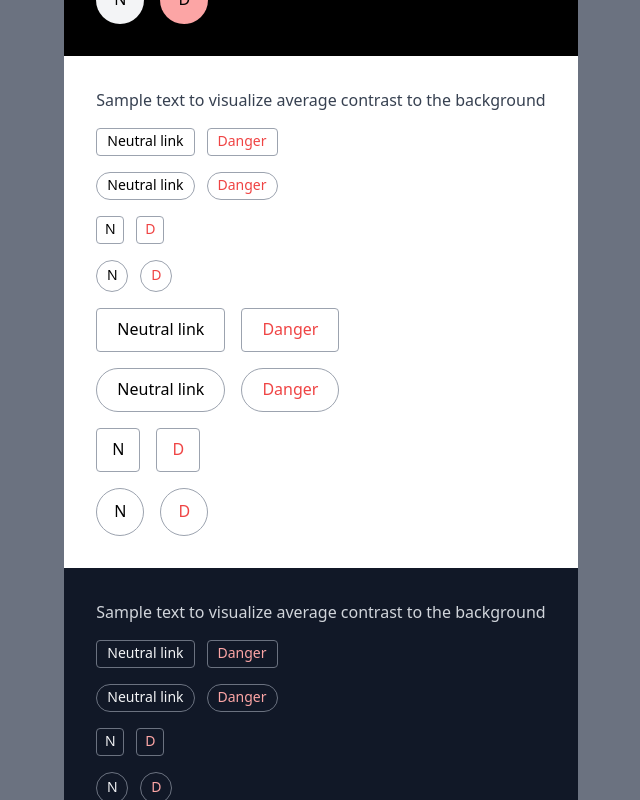
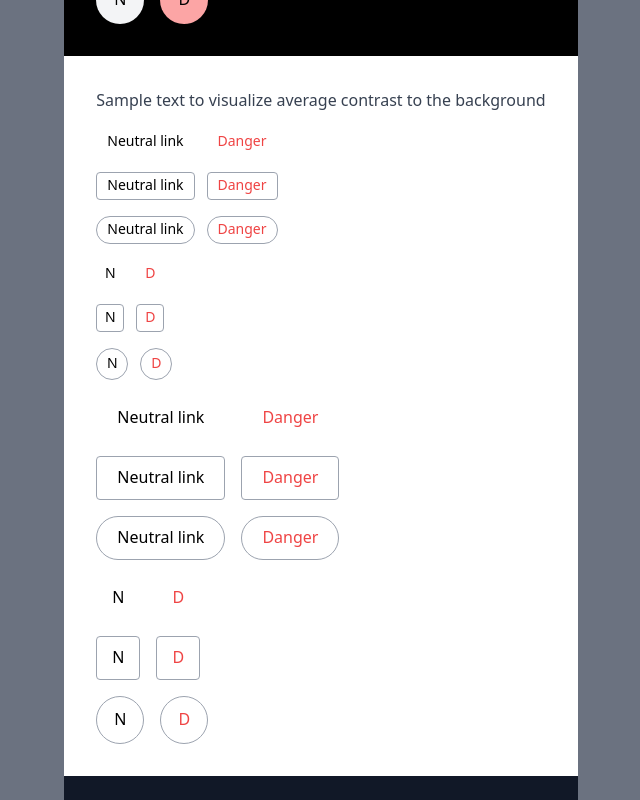
Before and after one commit to FlynnRider-000/nextjs-starter, a Next.js app: page / in a window 1280 px wide. Shown: the part 1480-2280 px from the top of the page, without its empty margins (319-959 px from the left). Built offline with nearby package versions, Linux system fonts and the light colour scheme.

Commit message:
feat(SecondaryButton): make outline optional

```diff
--- a/src/components/buttons/SecondaryButton.tsx
+++ b/src/components/buttons/SecondaryButton.tsx
@@ -3,17 +3,20 @@ import * as React from "react";
 import type {
 	PolymorphicForwardRefExoticComponent,
 	PolymorphicPropsWithoutRef,
+	PolymorphicPropsWithRef,
 } from "react-polymorphic-types";
 
-import {
-	Button,
-	ButtonOwnProps as SecondaryButtonOwnProps,
-	ButtonProps as SecondaryButtonProps,
-} from "./_Button";
+import { Button, ButtonOwnProps } from "./_Button";
 
 const SecondaryButtonDefaultElement = "button";
 
-export type { SecondaryButtonOwnProps, SecondaryButtonProps };
+export type SecondaryButtonOwnProps = ButtonOwnProps & {
+	outline?: boolean;
+};
+
+export type SecondaryButtonProps<
+	T extends React.ElementType = typeof SecondaryButtonDefaultElement
+> = PolymorphicPropsWithRef<SecondaryButtonOwnProps, T>;
 
 export const SecondaryButton: PolymorphicForwardRefExoticComponent<
 	SecondaryButtonOwnProps,
@@ -23,6 +26,7 @@ export const SecondaryButton: PolymorphicForwardRefExoticComponent<
 >(
 	{
 		intent = "neutral",
+		outline,
 		className,
 		...restProps
 	}: PolymorphicPropsWithoutRef<SecondaryButtonOwnProps, T>,
@@ -33,13 +37,13 @@ export const SecondaryButton: PolymorphicForwardRefExoticComponent<
 			ref={ref}
 			intent={intent}
 			className={clsx(
-				"border-gray-400 dark:border-gray-500",
 				{
 					"text-black dark:text-gray-100 hover:bg-gray-100 dark:hover:bg-gray-700":
 						intent === "neutral",
 					"text-red-500 dark:text-red-300 hover:bg-red-100 dark:hover:bg-red-900":
 						intent === "danger",
 				},
+				outline ? "border-gray-400 dark:border-gray-500" : "border-transparent",
 				className,
 			)}
 			{...restProps}
--- a/src/pages/index.tsx
+++ b/src/pages/index.tsx
@@ -139,11 +139,25 @@ export default function Page() {
 							as="a"
 							href="https://github.com/kripod"
 							size="sm"
-							shape="pill"
+							outline
 						>
 							Neutral link
 						</SecondaryButton>
-						<SecondaryButton size="sm" shape="pill" intent="danger">
+						<SecondaryButton size="sm" intent="danger" outline>
+							Danger
+						</SecondaryButton>
+					</div>
+					<div className="space-x-3">
+						<SecondaryButton
+							as="a"
+							href="https://github.com/kripod"
+							size="sm"
+							shape="pill"
+							outline
+						>
+							Neutral link
+						</SecondaryButton>
+						<SecondaryButton size="sm" shape="pill" intent="danger" outline>
 							Danger
 						</SecondaryButton>
 					</div>
@@ -166,11 +180,26 @@ export default function Page() {
 							as="a"
 							href="https://github.com/kripod"
 							size="sm"
-							shape="circle"
+							shape="square"
+							outline
 						>
 							N
 						</SecondaryButton>
-						<SecondaryButton size="sm" shape="circle" intent="danger">
+						<SecondaryButton size="sm" shape="square" intent="danger" outline>
+							D
+						</SecondaryButton>
+					</div>
+					<div className="space-x-3">
+						<SecondaryButton
+							as="a"
+							href="https://github.com/kripod"
+							size="sm"
+							shape="circle"
+							outline
+						>
+							N
+						</SecondaryButton>
+						<SecondaryButton size="sm" shape="circle" intent="danger" outline>
 							D
 						</SecondaryButton>
 					</div>
@@ -182,14 +211,23 @@ export default function Page() {
 						<SecondaryButton intent="danger">Danger</SecondaryButton>
 					</div>
 					<div className="space-x-4">
+						<SecondaryButton as="a" href="https://github.com/kripod" outline>
+							Neutral link
+						</SecondaryButton>
+						<SecondaryButton intent="danger" outline>
+							Danger
+						</SecondaryButton>
+					</div>
+					<div className="space-x-4">
 						<SecondaryButton
 							as="a"
 							href="https://github.com/kripod"
 							shape="pill"
+							outline
 						>
 							Neutral link
 						</SecondaryButton>
-						<SecondaryButton shape="pill" intent="danger">
+						<SecondaryButton shape="pill" intent="danger" outline>
 							Danger
 						</SecondaryButton>
 					</div>
@@ -210,11 +248,25 @@ export default function Page() {
 						<SecondaryButton
 							as="a"
 							href="https://github.com/kripod"
-							shape="circle"
+							shape="square"
+							outline
 						>
 							N
 						</SecondaryButton>
-						<SecondaryButton shape="circle" intent="danger">
+						<SecondaryButton shape="square" intent="danger" outline>
+							D
+						</SecondaryButton>
+					</div>
+					<div className="space-x-4">
+						<SecondaryButton
+							as="a"
+							href="https://github.com/kripod"
+							shape="circle"
+							outline
+						>
+							N
+						</SecondaryButton>
+						<SecondaryButton shape="circle" intent="danger" outline>
 							D
 						</SecondaryButton>
 					</div>
```
